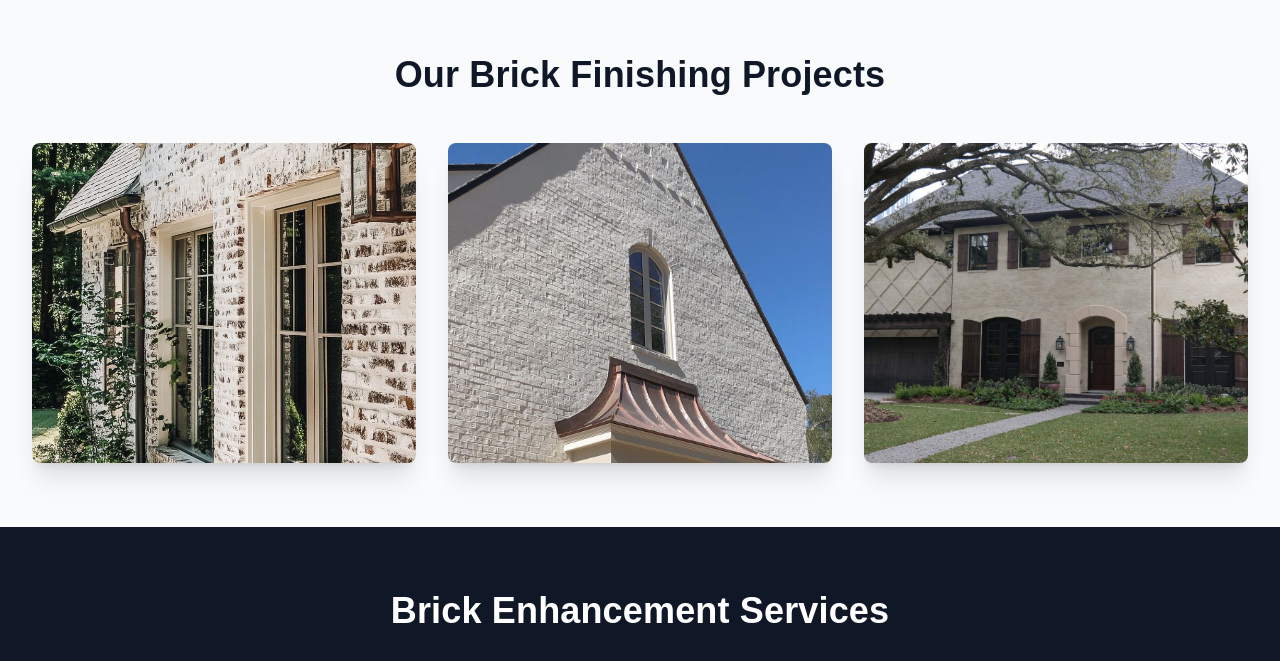
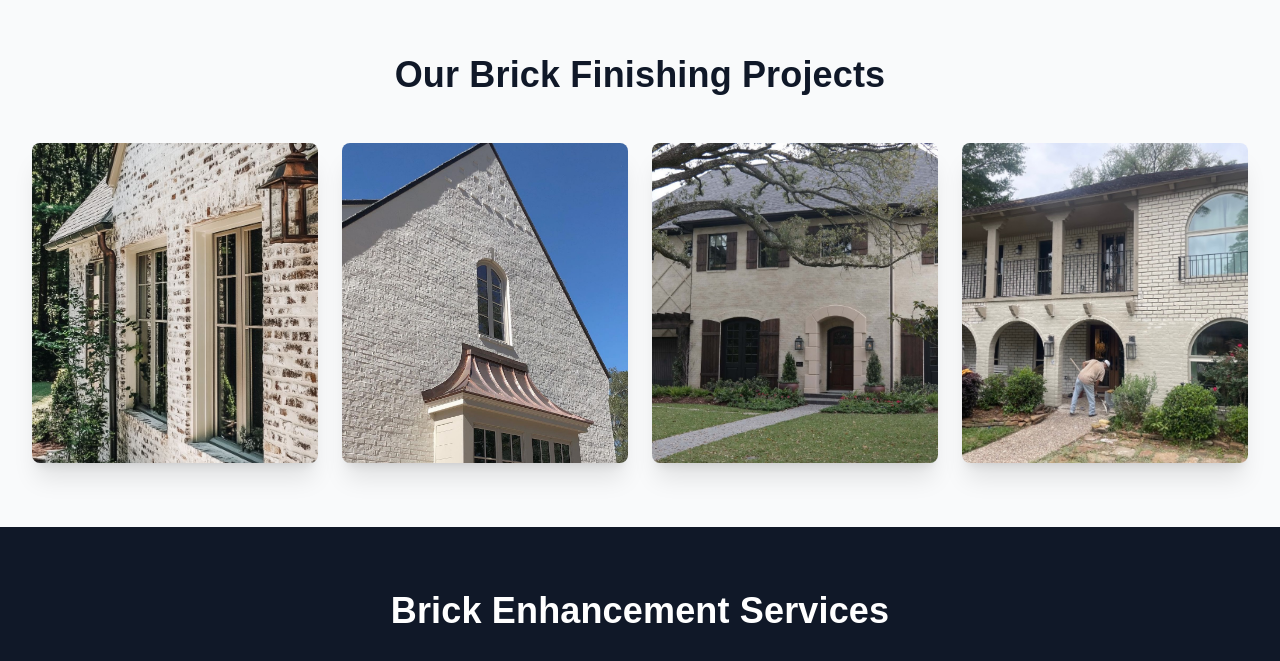
Before and after one commit to wilsonaustin10/great-rock-renovations, a Next.js app: page /brick-finishes in a window 1280 px wide. Shown: the part 653-1314 px from the top of the page. Built offline with nearby package versions, Linux system fonts and the light colour scheme.

Commit message:
Add fourth project image to brick finishes gallery
Added a new brick transformation project image to the portfolio section and updated the gallery grid layout to display 4 columns on desktop for optimal presentation of all project examples.

```diff
--- a/app/brick-finishes/page.tsx
+++ b/app/brick-finishes/page.tsx
@@ -82,6 +82,11 @@ export default function BrickFinishesPage() {
       src: "/images/Brick Finishes/6e5dca1c-969d-466a-8a63-c63b88a2cc55.JPG",
       alt: "Beautiful limewash brick finish with subtle texture",
       title: "Limewash Application"
+    },
+    {
+      src: "/images/Brick Finishes/D8CDC4E1-A808-45AA-8316-B6749273269A.jpeg",
+      alt: "Professional brick finish transformation by Great Rock Renovations",
+      title: "Brick Transformation"
     }
   ];
 
@@ -168,7 +173,7 @@ export default function BrickFinishesPage() {
           <h2 className="text-3xl lg:text-4xl font-bold text-gray-900 text-center mb-12">
             Our Brick Finishing Projects
           </h2>
-          <div className="grid grid-cols-1 md:grid-cols-3 gap-8">
+          <div className="grid grid-cols-1 md:grid-cols-2 lg:grid-cols-4 gap-6">
             {projectImages.map((image, index) => (
               <div key={index} className="group relative overflow-hidden rounded-lg shadow-xl">
                 <div className="aspect-w-4 aspect-h-3 relative h-80">
```
Also changed, not shown: public/images/Brick Finishes/D8CDC4E1-A808-45AA-8316-B6749273269A.jpeg (added).
